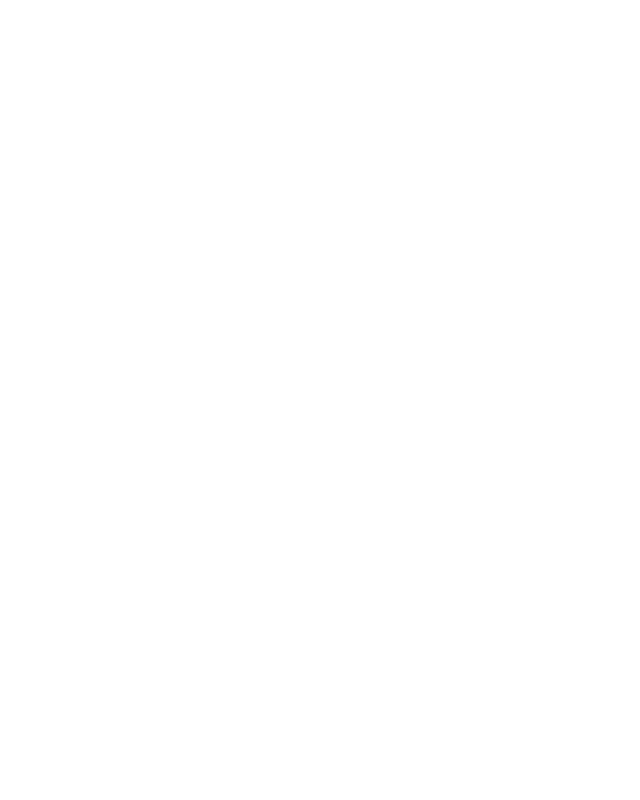
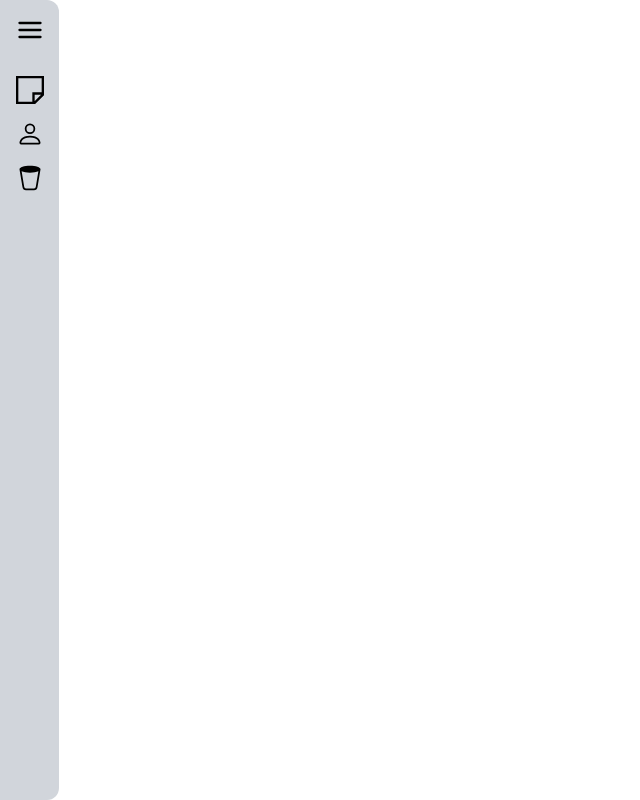
Before and after one commit to kkukileon305/samsung-note-web, a React (Vite) app: page / in a window 1280 px wide. Shown: the whole page, without its empty margins (0-640 px from the left). Built offline with nearby package versions, Linux system fonts and the light colour scheme.

Commit message:
nav 구현

```diff
--- /dev/null
+++ b/src/components/Nav.tsx
@@ -0,0 +1,31 @@
+import { AiOutlineSetting } from 'react-icons/ai';
+import { FiMenu } from 'react-icons/fi';
+import menus from '../libs/menus';
+import { useAppDispatch, useAppSelector } from '../store/hooks';
+import { toggleModal } from '../store/slices/modal';
+import MenuItem from './items/MenuItem';
+
+const Nav = () => {
+  const dispatch = useAppDispatch();
+  const modal = useAppSelector(store => store.modal);
+
+  return (
+    <nav className={`bg-gray-300 h-screen transition-[0.3s] rounded-r-xl ${modal ? 'w-[300px]' : 'w-[60px]'} p-4 overflow-x-hidden`}>
+      <div className='flex w-[268px] justify-between mb-8'>
+        <button onClick={() => dispatch(toggleModal())}>
+          <FiMenu size={28} />
+        </button>
+        <button>
+          <AiOutlineSetting size={28} />
+        </button>
+      </div>
+      <div className='w-[268px]'>
+        {menus.map(menu => (
+          <MenuItem key={menu.title} menu={menu} />
+        ))}
+      </div>
+    </nav>
+  );
+};
+
+export default Nav;
--- /dev/null
+++ b/src/components/items/MenuItem.tsx
@@ -0,0 +1,18 @@
+import { Link } from 'react-router-dom';
+import { Menu } from '../../libs/menus';
+
+interface MenuItemProps {
+  menu: Menu;
+}
+
+const MenuItem = ({ menu: { icon: Icon, path, title } }: MenuItemProps) => {
+  return (
+    <Link className='flex gap-4 mb-4' to={path}>
+      <button>
+        <Icon size={28} />
+      </button>
+      <h2>{title}</h2>
+    </Link>
+  );
+};
+export default MenuItem;
--- /dev/null
+++ b/src/libs/menus.ts
@@ -0,0 +1,29 @@
+import { GrNote } from 'react-icons/gr';
+import { BsPerson, BsTrash2 } from 'react-icons/bs';
+import { IconType } from 'react-icons/lib/esm/iconBase';
+
+export type Menu = {
+  path: string;
+  title: string;
+  icon: IconType;
+};
+
+const menus: Menu[] = [
+  {
+    path: '/',
+    title: '모든 노트',
+    icon: GrNote,
+  },
+  {
+    path: '/share',
+    title: '공유 노트함',
+    icon: BsPerson,
+  },
+  {
+    path: '/trash',
+    title: '휴지통',
+    icon: BsTrash2,
+  },
+];
+
+export default menus;
--- a/src/router.tsx
+++ b/src/router.tsx
@@ -5,6 +5,12 @@
   {
     path: '/',
     element: <Layout />,
+    children: [
+      {
+        path: '/:id',
+        element: <div>asd</div>,
+      },
+    ],
   },
 ]);
 
--- a/src/routes/Layout.tsx
+++ b/src/routes/Layout.tsx
@@ -1,11 +1,15 @@
 import { Outlet } from 'react-router-dom';
-import { useAppDispatch, useAppSelector } from '../store/hooks';
-import { toggleModal } from '../store/slices/modal';
+import Nav from '../components/Nav';
 
 const Layout = () => {
   return (
     <>
-      <Outlet />
+      <div className='flex'>
+        <Nav />
+        <main className='w-full p-4'>
+          <Outlet />
+        </main>
+      </div>
     </>
   );
 };
```
